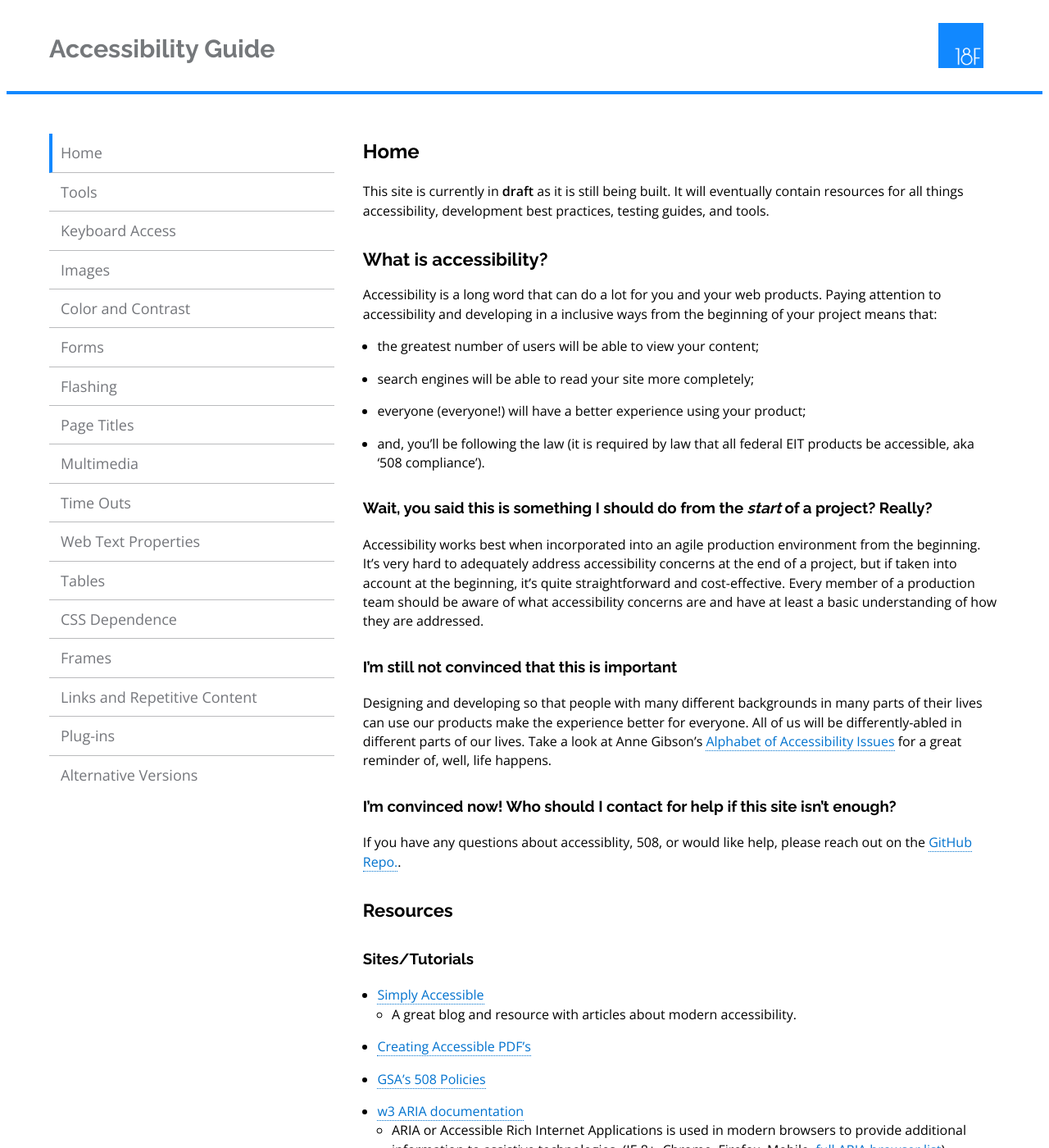
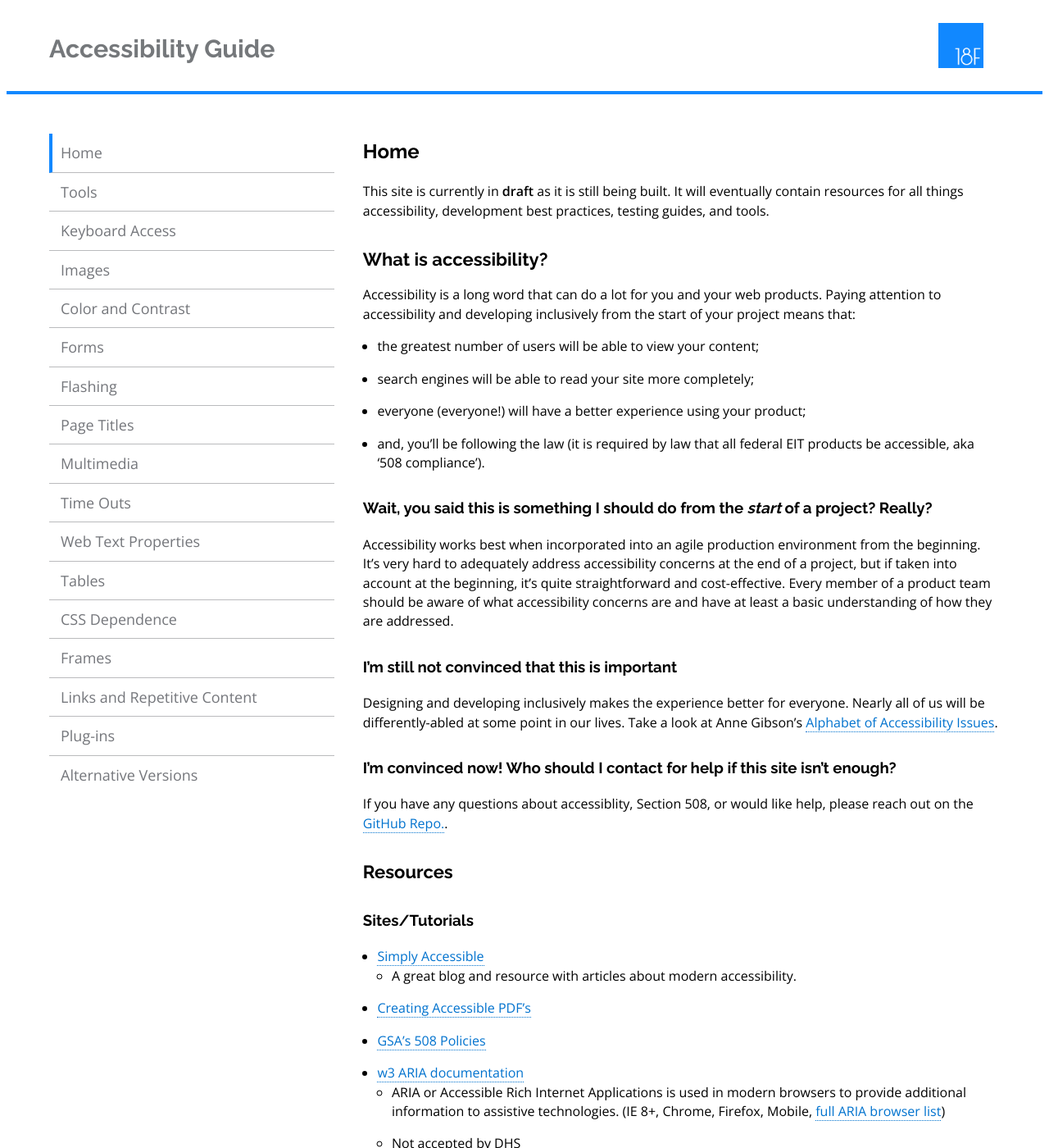
Before and after one commit to 18F/accessibility, a Jekyll site: the page built from index.md, in a window 1280 px wide and 1400 px high. Shown: the whole window at 82% size. Built offline with Jekyll 4.4.1, drawn with Linux system fonts in a browser that asks for light colours; nearby versions of some CDN libraries; Markdown is read by kramdown in place of the engine named in the settings.

Commit message:
Edited homepage for typos and style

```diff
--- a/index.md
+++ b/index.md
@@ -11,7 +11,7 @@ This site is currently in __draft__ as it is still being built. It will eventual
 
 ## What is accessibility?
 
-Accessibility is a long word that can do a lot for you and your web products. Paying attention to accessibility and developing in a inclusive ways from the beginning of your project means that:
+Accessibility is a long word that can do a lot for you and your web products. Paying attention to accessibility and developing inclusively from the start of your project means that:
 
 - the greatest number of users will be able to view your content;
 - search engines will be able to read your site more completely;
@@ -20,15 +20,15 @@ Accessibility is a long word that can do a lot for you and your web products. Pa
 
 ### Wait, you said this is something I should do from the _start_ of a project? Really?
 
-Accessibility works best when incorporated into an agile production environment from the beginning. It's very hard to adequately address accessibility concerns at the end of a project, but if taken into account at the beginning, it's quite straightforward and cost-effective. Every member of a production team should be aware of what accessibility concerns are and have at least a basic understanding of how they are addressed.
+Accessibility works best when incorporated into an agile production environment from the beginning. It's very hard to adequately address accessibility concerns at the end of a project, but if taken into account at the beginning, it's quite straightforward and cost-effective. Every member of a product team should be aware of what accessibility concerns are and have at least a basic understanding of how they are addressed.
 
 ### I'm still not convinced that this is important
 
-Designing and developing so that people with many different backgrounds in many parts of their lives can use our products make the experience better for everyone. All of us will be differently-abled in different parts of our lives. Take a look at Anne Gibson's [Alphabet of Accessibility Issues](https://the-pastry-box-project.net/anne-gibson/2014-july-31) for a great reminder of, well, life happens.
+Designing and developing inclusively makes the experience better for everyone. Nearly all of us will be differently-abled at some point in our lives. Take a look at Anne Gibson's [Alphabet of Accessibility Issues](https://the-pastry-box-project.net/anne-gibson/2014-july-31).
 
 ### I'm convinced now! Who should I contact for help if this site isn't enough?
 
-If you have any questions about accessiblity, 508, or would like help, please reach out on the [GitHub Repo.](https://github.com/18F/accessibility).
+If you have any questions about accessiblity, Section 508, or would like help, please reach out on the [GitHub Repo.](https://github.com/18F/accessibility).
 
 ## Resources
 
```
